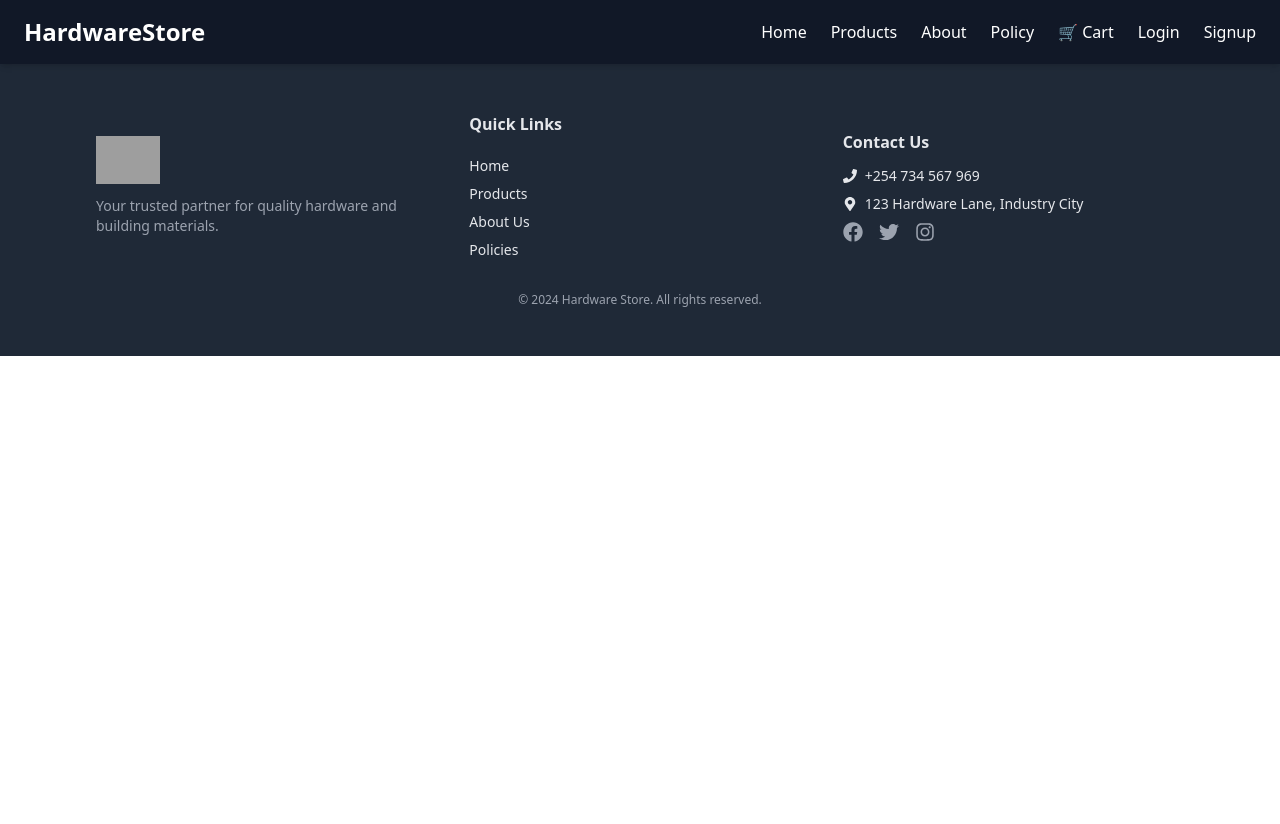
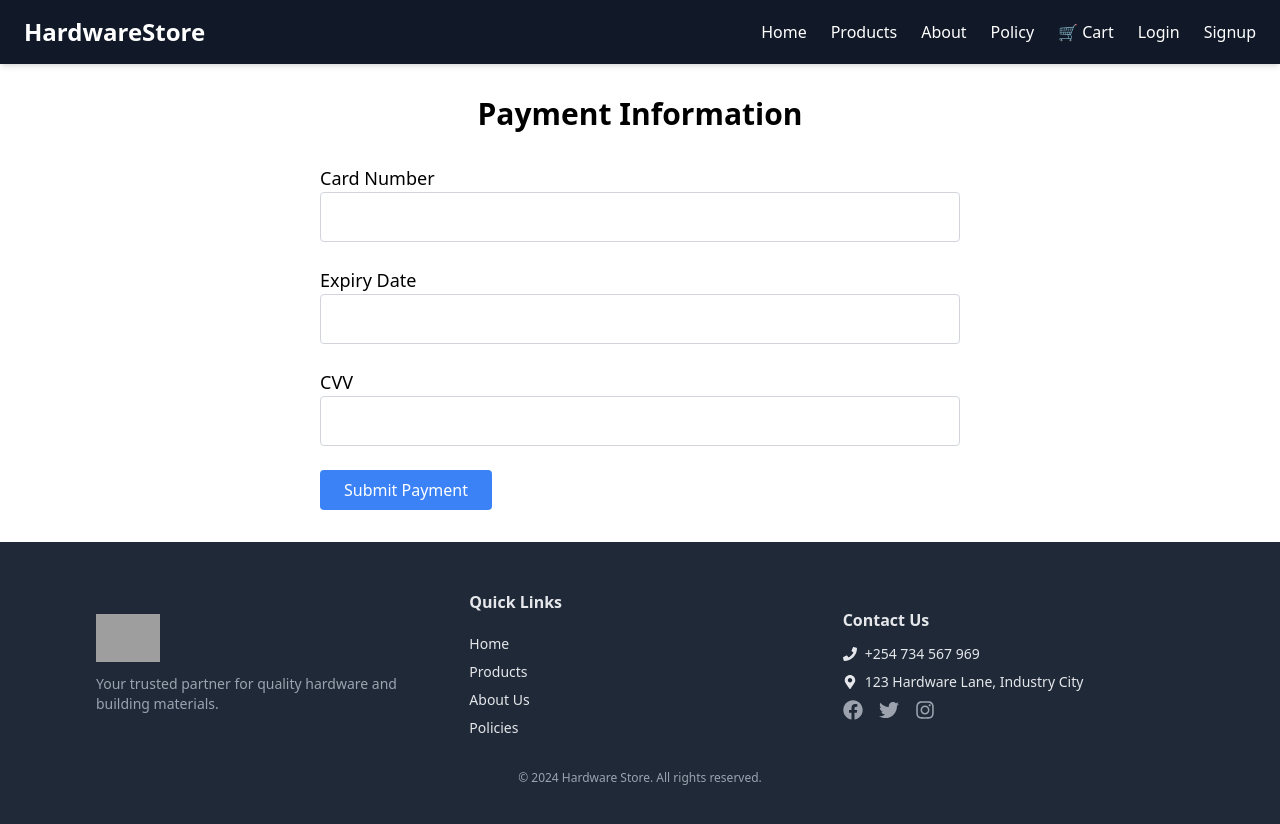
Before and after one commit to EricKisendi/Hardware_Store, a React (Vite) app in the folder hardWare/: page /checkout in a window 1280 px wide. Shown: the top 824 px of the page. Before the commit the page ends 800 px from the top, so only its background shows below. Built offline with nearby package versions, Linux system fonts and the light colour scheme; grey boxes are pictures that could not be loaded.

Commit message:
Created the checkout page and facilitated it's functionality

```diff
--- a/hardWare/src/App.jsx
+++ b/hardWare/src/App.jsx
@@ -15,6 +15,7 @@ import Dashboard from './pages/Dashboard.jsx';
 import { CartProvider } from './context/CartContext';
 import AuthProvider from './context/AuthProvider';
 import PrivateRoute from './components/PrivateRoute';
+import CheckoutPage from './pages/CheckoutPage.jsx';
 
 const App = () => {
   return (
@@ -33,6 +34,7 @@ const App = () => {
             <Route path="/admin/dashboard" element={<AdminDashboard />} />
             <Route path="/login" element={<UserLogin />} />
             <Route path="/signup" element={<UserSignup />} />
+            <Route path="/checkout" element={<CheckoutPage />} />
             <Route
               path="/dashboard"
               element={
--- /dev/null
+++ b/hardWare/src/api/orderApi.js
@@ -0,0 +1,11 @@
+import axios from 'axios';
+
+export const createOrder = async (orderData, token) => {
+  const response = await axios.post('http://localhost:5000/api/orders', orderData, {
+    headers: {
+      Authorization: `Bearer ${token}`,
+      'Content-Type': 'application/json',
+    },
+  });
+  return response.data;
+};
--- a/hardWare/src/components/Cart.jsx
+++ b/hardWare/src/components/Cart.jsx
@@ -1,23 +1,58 @@
 import { useEffect } from 'react';
-import useCart from '../context/useCart'; // Correct default import
+import useCart from '../context/useCart'; // Custom hook for cart context
 import { removeFromCart, updateCart } from '../api/cartApi';
+import { useNavigate } from 'react-router-dom'; // For redirection
+import axios from 'axios'; // To make the checkout request
 
 const Cart = () => {
   const { cart, fetchCart, loading } = useCart();
   const token = localStorage.getItem('token');
+  const navigate = useNavigate();
 
   useEffect(() => {
     fetchCart();
   }, [fetchCart]);
 
+  // Remove an item from the cart
   const handleRemove = async (productId) => {
     await removeFromCart(productId, token);
     fetchCart();
   };
 
+  // Update the quantity of an item in the cart
   const handleUpdateQuantity = async (productId, quantity) => {
     await updateCart(productId, quantity, token);
     fetchCart();
+  };
+
+  // Handle the checkout process
+  const handleCheckout = async () => {
+    try {
+      // Prepare the data for the checkout request
+      const orderData = {
+        items: cart.items.map((item) => ({
+          product: item.product._id,
+          quantity: item.quantity,
+        })),
+        total: cart.total,
+        address: '123 Main St, Anytown, USA', // Replace this with a real address input if needed
+      };
+
+      // Send POST request to the backend checkout endpoint
+      const response = await axios.post('http://localhost:5000/api/orders', orderData, {
+        headers: {
+          Authorization: `Bearer ${token}`,
+          'Content-Type': 'application/json',
+        },
+      });
+
+      // Handle success (redirect or show success message)
+      console.log('Order Success:', response.data);
+      navigate('/checkout'); // Redirect to a success page
+    } catch (error) {
+      console.error('Checkout Error:', error.response?.data?.message || error.message);
+      alert('Checkout failed. Please try again.');
+    }
   };
 
   if (loading) return <p className="text-center text-xl font-semibold">Loading...</p>;
@@ -78,7 +113,10 @@ const Cart = () => {
       {cart && cart.items.length > 0 && (
         <div className="flex justify-between items-center mt-6">
           <h3 className="text-xl font-semibold">Total: ${cart?.total.toFixed(2)}</h3>
-          <button className="bg-green-500 text-white px-6 py-2 rounded hover:bg-green-600 focus:outline-none">
+          <button
+            className="bg-green-500 text-white px-6 py-2 rounded hover:bg-green-600 focus:outline-none"
+            onClick={handleCheckout}
+          >
             Checkout
           </button>
         </div>
--- /dev/null
+++ b/hardWare/src/pages/CheckoutPage.jsx
@@ -0,0 +1,104 @@
+import { useState } from 'react';
+import { useNavigate } from 'react-router-dom'; // For redirection
+import axios from 'axios'; // To send payment details
+
+const CheckoutPage = () => {
+  const [paymentDetails, setPaymentDetails] = useState({
+    cardNumber: '',
+    expiryDate: '',
+    cvv: '',
+  });
+  const token = localStorage.getItem('token');
+  const navigate = useNavigate();
+
+  const handleChange = (e) => {
+    const { name, value } = e.target;
+    setPaymentDetails({
+      ...paymentDetails,
+      [name]: value,
+    });
+  };
+
+  const handlePayment = async (e) => {
+    e.preventDefault();
+
+    try {
+      // Send payment details to the backend (you can later integrate with Stripe or another provider)
+      const paymentData = {
+        cardNumber: paymentDetails.cardNumber,
+        expiryDate: paymentDetails.expiryDate,
+        cvv: paymentDetails.cvv,
+      };
+
+      const response = await axios.post('http://localhost:5000/api/payment', paymentData, {
+        headers: {
+          Authorization: `Bearer ${token}`,
+          'Content-Type': 'application/json',
+        },
+      });
+
+      // Redirect to the order confirmation page
+      console.log('Payment Success:', response.data);
+      navigate('/order-confirmation'); // Redirect to a success page after successful payment
+    } catch (error) {
+      console.error('Payment Error:', error.response?.data?.message || error.message);
+      alert('Payment failed. Please try again.');
+    }
+  };
+
+  return (
+    <div className="max-w-2xl mx-auto px-4 py-8">
+      <h2 className="text-3xl font-semibold text-center mb-8">Payment Information</h2>
+
+      <form onSubmit={handlePayment} className="space-y-6">
+        <div>
+          <label htmlFor="cardNumber" className="block text-lg font-medium">Card Number</label>
+          <input
+            type="text"
+            id="cardNumber"
+            name="cardNumber"
+            value={paymentDetails.cardNumber}
+            onChange={handleChange}
+            className="w-full p-3 border border-gray-300 rounded"
+            required
+          />
+        </div>
+
+        <div>
+          <label htmlFor="expiryDate" className="block text-lg font-medium">Expiry Date</label>
+          <input
+            type="text"
+            id="expiryDate"
+            name="expiryDate"
+            value={paymentDetails.expiryDate}
+            onChange={handleChange}
+            className="w-full p-3 border border-gray-300 rounded"
+            required
+          />
+        </div>
+
+        <div>
+          <label htmlFor="cvv" className="block text-lg font-medium">CVV</label>
+          <input
+            type="text"
+            id="cvv"
+            name="cvv"
+            value={paymentDetails.cvv}
+            onChange={handleChange}
+            className="w-full p-3 border border-gray-300 rounded"
+            required
+          />
+        </div>
+
+        <button
+          type="submit"
+          className="bg-blue-500 text-white px-6 py-2 rounded hover:bg-blue-600 focus:outline-none"
+        >
+          Submit Payment
+        </button>
+      </form>
+    </div>
+  );
+};
+
+export default CheckoutPage;
```
